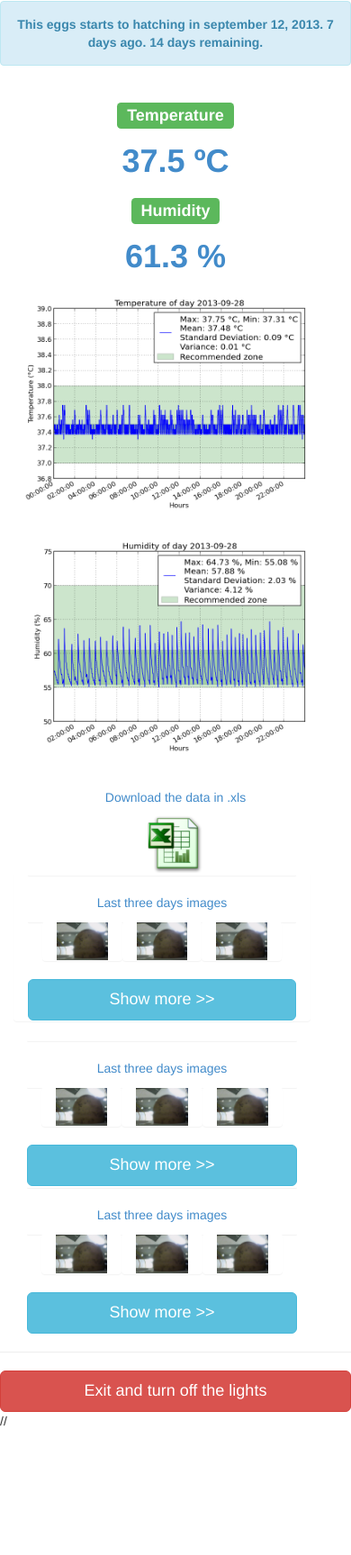
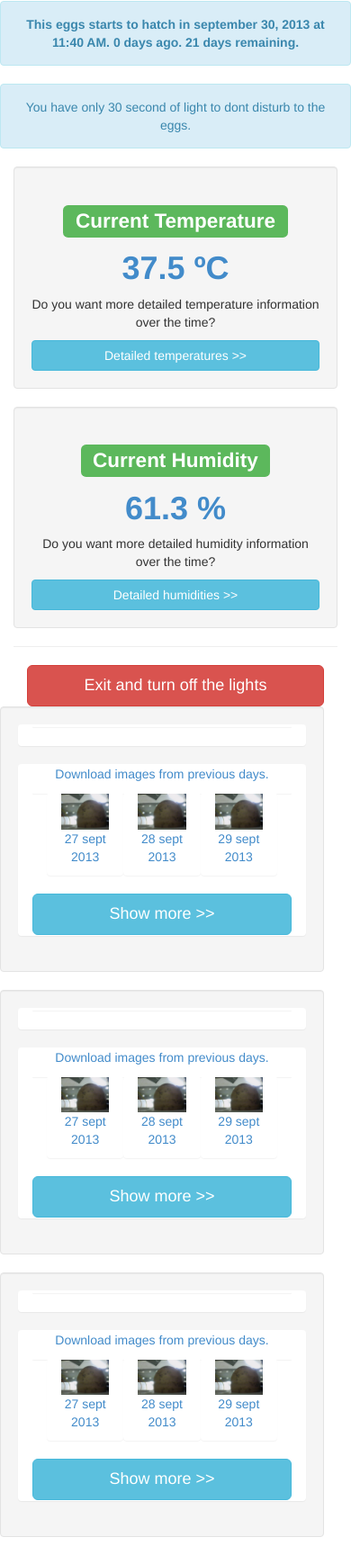
Before and after one commit to sugus-labs/Incubator, a Django app: page / in a window 390 px wide. Shown: the part 55-1783 px from the top of the page at 90% size. Before the commit the page ends 1640 px from the top, so only its background shows below. Run offline with Django 3.2, Linux system fonts and the light colour scheme; parts of the project's set-up code (start-up, migrations or seed data) failed here and were passed over; some libraries are stand-ins or nearby versions.

Commit message:
Added some necessary changes to adaptate to European project

```diff
--- a/Incubator/settings.py
+++ b/Incubator/settings.py
@@ -19,7 +19,7 @@
         'NAME': 'Incubator',                      # Or path to database file if using sqlite3.
         # The following settings are not used with sqlite3:
         'USER': 'root',
-        'PASSWORD': '221186',
+        'PASSWORD': 'letmein',
         'HOST': '',                      # Empty for localhost through domain sockets or '127.0.0.1' for localhost through TCP.
         'PORT': '',                      # Set to empty string for default.
     }
--- a/Incubator/templates/Incubator/home.html
+++ b/Incubator/templates/Incubator/home.html
@@ -44,22 +44,39 @@
       </div><!--/.navbar-collapse -->
     </div>
 
-    <div class="row">
-      <div id="main_alert" class="col-xs-12 col-sm-12 col-md-12 col-lg-12">
+    <div id="messages_row" class="row">
+      <div id="main_alert" class="col-xs-12 col-sm-12 col-md-12 col-lg-6">
         <div class="alert alert-info">
-          <center><strong>This eggs starts to hatching in september 12, 2013. 7 days ago. 14 days remaining.</strong></center>
+          <p class="text-center"><strong>This eggs starts to hatch in september 30, 2013 at 11:40 AM. 0 days ago. 21 days remaining.</strong></p>
+        </div>
+      </div>
+      <div id="main_alert" class="col-xs-12 col-sm-12 col-md-12 col-lg-6">
+        <div class="alert alert-info">
+          <p class="text-center">You have only 30 second of light to dont disturb to the eggs.</p>
         </div>
       </div>
     </div>
-    <div class="row">
-      <div id="main_alert" class="col-xs-12 col-sm-12 col-md-12 col-lg-12">
-        <div id="TEMP_gauge" class="col-xs-12 col-sm-12 col-md-2 col-lg-2">
-          <center><h3><span class="label label-success">Temperature</span></h3><h1><p class="text-primary"><b id="TEMP">37.5 ºC</b></p></h1></center>
+
+
+    <div id="gauges_column" class="col-xs-12 col-sm-12 col-md-2 col-lg-2">
+      <div id="TEMP_gauge" class="well col-xs-12 col-sm-12 col-md-12 col-lg-12">
+        <center>
+          <h2><span class="label label-success">Current Temperature</span></h2>
+          <h1><p class="text-primary"><b id="TEMP">37.5 ºC</b></p></h1>
+          <p class="text-center">Do you want more detailed temperature information over the time?</p>
+          <button type="button" id="temperature_button" class="btn btn-info btn-block">Detailed temperatures >></button>
+          </center>
       </div>
-        <div id="HUMI_gauge" class="col-xs-12 col-sm-12 col-md-2 col-lg-2">
-          <center><h3><span class="label label-success">Humidity</span></h3><h1><p class="text-primary"><b id="HUMI">61.3 %</b></p></h1></center>
+      <div id="HUMI_gauge" class="well col-xs-12 col-sm-12 col-md-12 col-lg-12">
+        <center>
+          <h2><span class="label label-success">Current Humidity</span></h2>
+          <h1><p class="text-primary"><b id="HUMI">61.3 %</b></p></h1>
+          <p class="text-center">Do you want more detailed humidity information over the time?</p>
+          <button type="button" id="temperature_button" class="btn btn-info btn-block">Detailed humidities >></button>
+        </center>
       </div>
-        <div id="" class="col-xs-12 col-sm-12 col-md-2 col-lg-2">
+
+ <!--        <div id="" class="col-xs-12 col-sm-12 col-md-2 col-lg-2">
           <center></center>
         </div>
         <div id="" class="col-xs-12 col-sm-12 col-md-2 col-lg-2">
@@ -70,127 +87,156 @@
         </div>
         <div id="excel_files" class="col-xs-12 col-sm-12 col-md-2 col-lg-2">
           <center><br/><a href="download_excel"><p class="text-primary">Download the data in .xls</p><img id="day" src="{% static "img/excel.png" %}" class="img-responsive"/></center></a>
-        </div>
+        </div> -->
+      <hr/>
+      <div id="exit_div" class="col-xs-12 col-sm-12 col-md-12 col-lg-2 col-lg-12">
+        <center><a id="exit_button" class="btn btn-primary btn-lg btn-block btn-danger">Exit and turn off the lights</a></center>
       </div>
     </div>
 
-    <div id="images_panel" class="row col-xs-12 col-sm-12 col-md-12 col-lg-12">
-      <div id="images" class="col-xs-12 col-sm-12 col-md-12 col-lg-12">
-        <div id="image_1_main_panel" class="panel col-xs-12 col-sm-12 col-md-4 col-lg-4">
+    <div id="images_panel" class="col-xs-12 col-sm-12 col-md-12 col-lg-10">
+
+      <div id="images_1" class="row well col-xs-12 col-sm-12 col-md-12 col-lg-12">
+        <div id="image_1_main_panel" class="panel col-xs-12 col-sm-12 col-md-4 col-lg-6">
           <div id="image_1_panel" class="panel col-xs-12 col-sm-12 col-md-12 col-lg-12">
             <img id="image_1" class="img-responsive"/>
           </div>
-          <p class="text-center text-primary">Last three days images<p>
+        </div>
+        <div id="image_1_second_panel" class="panel col-xs-12 col-sm-12 col-md-4 col-lg-6">
+            <p class="text-center text-primary">Download images from previous days.</p>
             <div id="subimage_1_panel" class="panel col-xs-12 col-sm-12 col-md-12 col-lg-12">
               <div id="subimage_1_1_panel" class="panel col-xs-4 col-sm-4 col-md-4 col-lg-4">
                 <a href="{% static "img/egg_example.png" %}">
                   <img id="subimage_1_1" src="{% static "img/egg_example.png" %}" class="img-responsive"/>
+                  <p class="text-center">27 sept 2013</p>
                 </a>
               </div>
               <div id="subimage_1_2_panel" class="panel col-xs-4 col-sm-4 col-md-4 col-lg-4">
                 <a href="{% static "img/egg_example.png" %}">
                   <img id="subimage_1_2" src="{% static "img/egg_example.png" %}" class="img-responsive"/>
+                  <p class="text-center">28 sept 2013</p>
                 </a>
               </div>
               <div id="subimage_1_3_panel" class="panel col-xs-4 col-sm-4 col-md-4 col-lg-4">
                 <a href="{% static "img/egg_example.png" %}">
                   <img id="subimage_1_3" src="{% static "img/egg_example.png" %}" class="img-responsive"/>
+                  <p class="text-center">29 sept 2013</p>
                 </a>
               </div>
             </div>
             <button type="button" id="image_1_button" class="btn btn-info btn-lg btn-block">Show more >></button>
           </div>
-        <div id="image_2_main_panel" class="col-xs-12 col-sm-12 col-md-4 col-lg-4">
+        </div>
+
+      <div id="images_2" class="row well col-xs-12 col-sm-12 col-md-12 col-lg-12">
+        <div id="image_2_main_panel" class="panel col-xs-12 col-sm-12 col-md-4 col-lg-6">
           <div id="image_2_panel" class="panel col-xs-12 col-sm-12 col-md-12 col-lg-12">
             <img id="image_2" class="img-responsive"/>
           </div>
-          <p class="text-center text-primary">Last three days images<p>
+        </div>
+        <div id="image_2_second_panel" class="panel col-xs-12 col-sm-12 col-md-4 col-lg-6">
+            <p class="text-center text-primary">Download images from previous days.</p>
             <div id="subimage_2_panel" class="panel col-xs-12 col-sm-12 col-md-12 col-lg-12">
               <div id="subimage_2_1_panel" class="panel col-xs-4 col-sm-4 col-md-4 col-lg-4">
                 <a href="{% static "img/egg_example.png" %}">
                   <img id="subimage_2_1" src="{% static "img/egg_example.png" %}" class="img-responsive"/>
+                  <p class="text-center">27 sept 2013</p>
                 </a>
               </div>
               <div id="subimage_2_2_panel" class="panel col-xs-4 col-sm-4 col-md-4 col-lg-4">
                 <a href="{% static "img/egg_example.png" %}">
                   <img id="subimage_2_2" src="{% static "img/egg_example.png" %}" class="img-responsive"/>
+                  <p class="text-center">28 sept 2013</p>
                 </a>
               </div>
               <div id="subimage_2_3_panel" class="panel col-xs-4 col-sm-4 col-md-4 col-lg-4">
                 <a href="{% static "img/egg_example.png" %}">
                   <img id="subimage_2_3" src="{% static "img/egg_example.png" %}" class="img-responsive"/>
+                  <p class="text-center">29 sept 2013</p>
                 </a>
               </div>
             </div>
             <button type="button" id="image_2_button" class="btn btn-info btn-lg btn-block">Show more >></button>
           </div>
-        <div id="image_3_main_panel" class="col-xs-12 col-sm-12 col-md-4 col-lg-4">
+        </div>
+
+      <div id="images_3" class="row well col-xs-12 col-sm-12 col-md-12 col-lg-12">
+        <div id="image_3_main_panel" class="panel col-xs-12 col-sm-12 col-md-4 col-lg-6">
           <div id="image_3_panel" class="panel col-xs-12 col-sm-12 col-md-12 col-lg-12">
             <img id="image_3" class="img-responsive"/>
           </div>
-          <p class="text-center text-primary">Last three days images<p>
+        </div>
+        <div id="image_3_second_panel" class="panel col-xs-12 col-sm-12 col-md-4 col-lg-6">
+            <p class="text-center text-primary">Download images from previous days.</p>
             <div id="subimage_3_panel" class="panel col-xs-12 col-sm-12 col-md-12 col-lg-12">
               <div id="subimage_3_1_panel" class="panel col-xs-4 col-sm-4 col-md-4 col-lg-4">
                 <a href="{% static "img/egg_example.png" %}">
                   <img id="subimage_3_1" src="{% static "img/egg_example.png" %}" class="img-responsive"/>
+                  <p class="text-center">27 sept 2013</p>
                 </a>
               </div>
               <div id="subimage_3_2_panel" class="panel col-xs-4 col-sm-4 col-md-4 col-lg-4">
                 <a href="{% static "img/egg_example.png" %}">
                   <img id="subimage_3_2" src="{% static "img/egg_example.png" %}" class="img-responsive"/>
+                  <p class="text-center">28 sept 2013</p>
                 </a>
               </div>
               <div id="subimage_3_3_panel" class="panel col-xs-4 col-sm-4 col-md-4 col-lg-4">
                 <a href="{% static "img/egg_example.png" %}">
                   <img id="subimage_3_3" src="{% static "img/egg_example.png" %}" class="img-responsive"/>
+                  <p class="text-center">29 sept 2013</p>
                 </a>
               </div>
             </div>
             <button type="button" id="image_3_button" class="btn btn-info btn-lg btn-block">Show more >></button>
           </div>
         </div>
+
+
       </div>
-  </div>
-  <hr/>
-    <div class="row">
-      <div id="exit_div" class="col-xs-12 col-sm-12 col-md-12 col-lg-2 col-lg-12">
-        <center><a id="exit_button" class="btn btn-primary btn-lg btn-block btn-danger">Exit and turn off the lights</a></center>
-      </div>
-    </div>
+
 
   </body>
 
-// <script type="text/javascript">
-// var image_1 = document.getElementById('image_1');
-// var image_2 = document.getElementById('image_2');
-// var image_3 = document.getElementById('image_3');
+<script type="text/javascript">
 
-// $.get("lights/ALL/ON");
+lights_ON = 1;
 
-// setInterval(function() {
-//   image_1.src = 'http://192.168.0.156/image.jpg?rand=' + Math.random();
-// }, 3000);
-
-// setInterval(function() {
-//   image_2.src = 'http://192.168.0.153/image.jpg?rand=' + Math.random();
-// }, 3000);
-
-// setInterval(function() {
-//   image_3.src = 'http://192.168.0.152/image.jpg?rand=' + Math.random();
-// }, 3000);
-
-// setInterval(function() {
-//   $.get("measures", function(data) {
-//     parsed_data = $.parseJSON(data);
-//     $('b[id=TEMP]').html(parsed_data.TEMP + 'ºC')
-//     $('b[id=HUMI]').html(parsed_data.HUMI + ' %')
-//   });
-// }, 17000);
-
-// $("#exit_button").click(function() {
-//   $.get("lights/ALL/OFF").done(function( data ) {
-//     window.location.href = "http://google.com";
-//   });
+// $( document ).ready(function() {
+//     $.get("lights/ALL/ON");
 // });
 
+var image_1 = document.getElementById('image_1');
+var image_2 = document.getElementById('image_2');
+var image_3 = document.getElementById('image_3');
+
+setInterval(function() {
+  image_1.src = 'http://192.168.0.156/image.jpg?rand=' + Math.random();
+}, 3000);
+
+setInterval(function() {
+  image_2.src = 'http://192.168.0.153/image.jpg?rand=' + Math.random();
+}, 3000);
+
+setInterval(function() {
+  image_3.src = 'http://192.168.0.152/image.jpg?rand=' + Math.random();
+}, 3000);
+
+setInterval(function() {
+  $.get("measures", function(data) {
+    parsed_data = $.parseJSON(data);
+    $('b[id=TEMP]').html(parsed_data.TEMP + 'ºC')
+    $('b[id=HUMI]').html(parsed_data.HUMI + ' %')
+    if (lights_ON == 1) {
+      $.get("lights/ALL/OFF")
+    }
+  });
+}, 12000);
+
+$("#exit_button").click(function() {
+  $.get("lights/ALL/OFF").done(function( data ) {
+    window.location.href = "http://google.com";
+  });
+});
+
 // </script>
--- a/Incubator/views.py
+++ b/Incubator/views.py
@@ -33,8 +33,8 @@
 		try:
 			DATA = {}
 			TEMP, HUMI = request_without_proxy(URL_list_measures)
-			DATA['TEMP'] = ' ' + TEMP[0:5] + ' *C '
-			DATA['HUMI'] = HUMI[0:5] + ' % Hr'
+			DATA['TEMP'] = TEMP[0:5]
+			DATA['HUMI'] = HUMI[0:5]
 			DATA_JSON = json.dumps(DATA)
 			print DATA_JSON
 			return HttpResponse(DATA_JSON)
```
Also changed, not shown: Incubator/data_utils.py (+13 -13 lines), Incubator/static/data/SHT1x.db, Incubator/static/data/humi_2013-09-30.png (added), Incubator/static/data/temp_2013-09-30.png (added), Incubator/static/data/thermo.db, 7 other files. Lines whose indentation alone changed are shown as unchanged.
